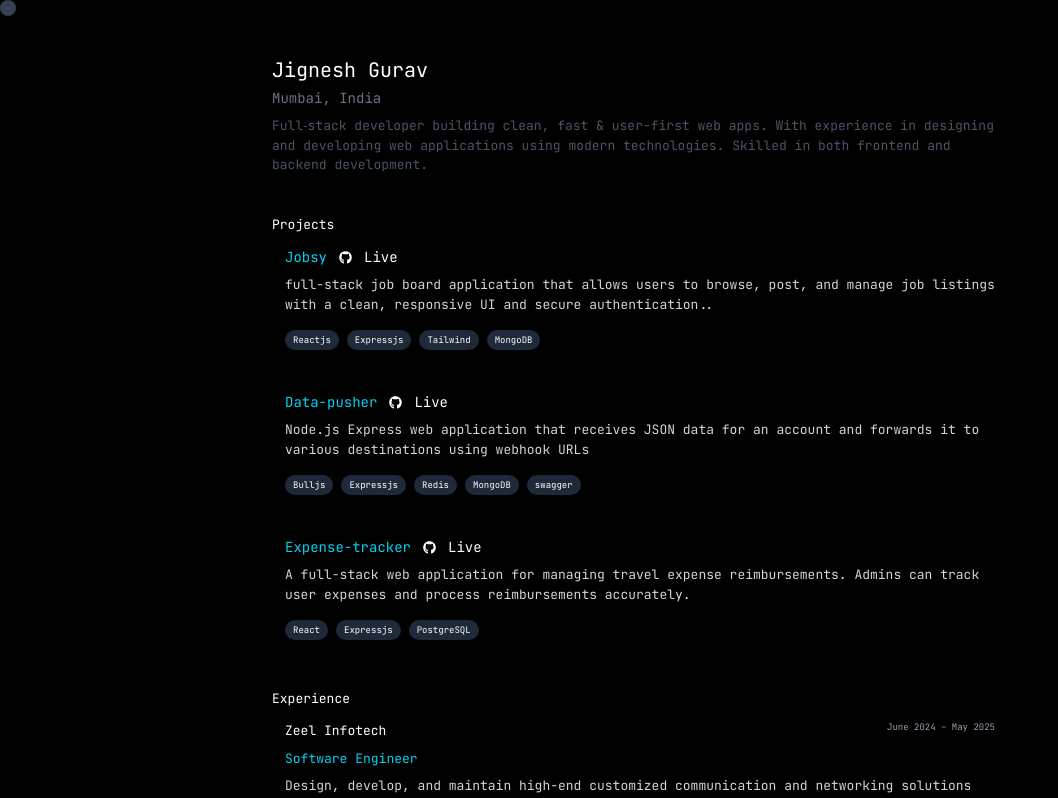
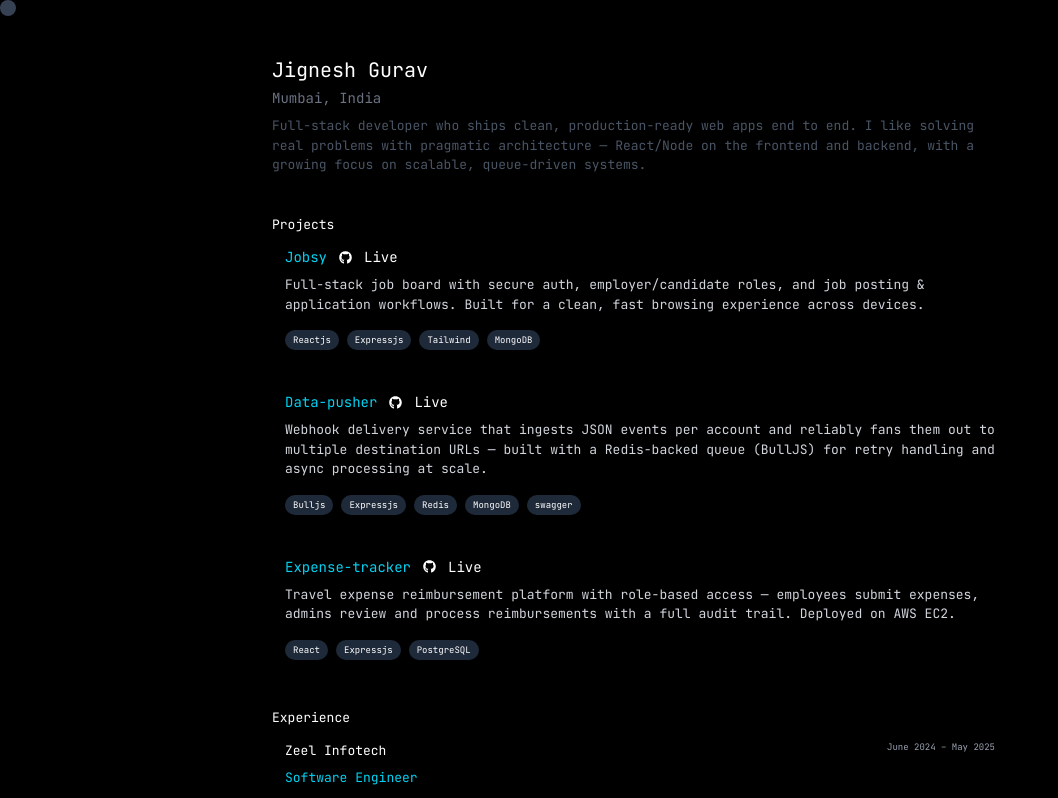
Before and after one commit to jignesh1001/portfolio, a React (Vite) app: page / in a window 1280 px wide. Shown: the top 798 px of the page, without its empty margins (0-1058 px from the left). Built offline with nearby package versions, Linux system fonts and the light colour scheme.

Commit message:
update content

```diff
--- a/src/components/About.jsx
+++ b/src/components/About.jsx
@@ -11,7 +11,7 @@ export default function About() {
     >
       <h2 className="text-xl font-semibold mb-4">About Me</h2>
       <p>
-        Full Stack Developer with 1 year of experience in designing and developing web applications using modern technologies. Skilled in both frontend and backend development, with a strong focus on building scalable, user-centric solutions. Committed to continuous learning and delivering high-quality code.
+        Full-stack developer who ships clean, production-ready web apps end to end. I like solving real problems with pragmatic architecture — React/Node on the frontend and backend, with a growing focus on scalable, queue-driven systems.
       </p>
       <br />
     </motion.section>
--- a/src/components/Experience.jsx
+++ b/src/components/Experience.jsx
@@ -7,7 +7,7 @@ const experiences = [
     period: "June 2024 – May 2025",
     tech: ["Delphi", "MySQL", "PLSQL"],
     description:
-      "Design, develop, and maintain high-end customized communication and networking solutions using Delphi, focusing on regulatory compliance, network management, and monitoring systems.",
+      "Built and maintained enterprise communication and networking software in Delphi, supporting regulatory compliance and real-time network monitoring for client systems."
   },
 ];
 
--- a/src/components/Hero.jsx
+++ b/src/components/Hero.jsx
@@ -38,9 +38,7 @@ export default function Hero() {
 
       {/* <p className="mt-1 text-sm text-gray-500">Mumbai, India</p> */}
       <p className="mt-2 text-l text-gray-600">
-        Full‑stack developer building clean, fast & user-first web apps. With
-        experience in designing and developing web applications using
-        modern technologies. Skilled in both frontend and backend development.
+       Full-stack developer who ships clean, production-ready web apps end to end. I like solving real problems with pragmatic architecture — React/Node on the frontend and backend, with a growing focus on scalable, queue-driven systems.
       </p>
     </motion.section>
   );
--- a/src/components/Projects.jsx
+++ b/src/components/Projects.jsx
@@ -3,7 +3,7 @@ import { FaGithub } from "react-icons/fa";
 const projects = [
   {
     name: "Jobsy",
-    description: " full-stack job board application that allows users to browse, post, and manage job listings with a clean, responsive UI and secure authentication..",
+    description: "Full-stack job board with secure auth, employer/candidate roles, and job posting & application workflows. Built for a clean, fast browsing experience across devices.",
     link: "https://jobsy-kappa.vercel.app/",
     tech: ["Reactjs", "Expressjs", "Tailwind", "MongoDB"],
     githubLink: "https://github.com/jignesh1001/jobsy",
@@ -11,7 +11,7 @@ const projects = [
   },
   {
     name: "Data-pusher",
-    description: "Node.js Express web application that receives JSON data for an account and forwards it to various destinations using webhook URLs",
+    description: "Webhook delivery service that ingests JSON events per account and reliably fans them out to multiple destination URLs — built with a Redis-backed queue (BullJS) for retry handling and async processing at scale.",
     link: "https://datapusher-zind.onrender.com/",
     tech: ["Bulljs", "Expressjs", "Redis", "MongoDB", "swagger"],
     githubLink: "https://github.com/jignesh1001/datapusher",
@@ -19,7 +19,7 @@ const projects = [
   },
   {
     name: "Expense-tracker",
-    description: "A full-stack web application for managing travel expense reimbursements. Admins can track user expenses and process reimbursements accurately.",
+    description: "Travel expense reimbursement platform with role-based access — employees submit expenses, admins review and process reimbursements with a full audit trail. Deployed on AWS EC2.",
     link: "http://ec2-13-232-66-239.ap-south-1.compute.amazonaws.com",
     tech: ["React", "Expressjs", "PostgreSQL"],
     githubLink: "https://github.com/jignesh1001/expense-tracker",
```
